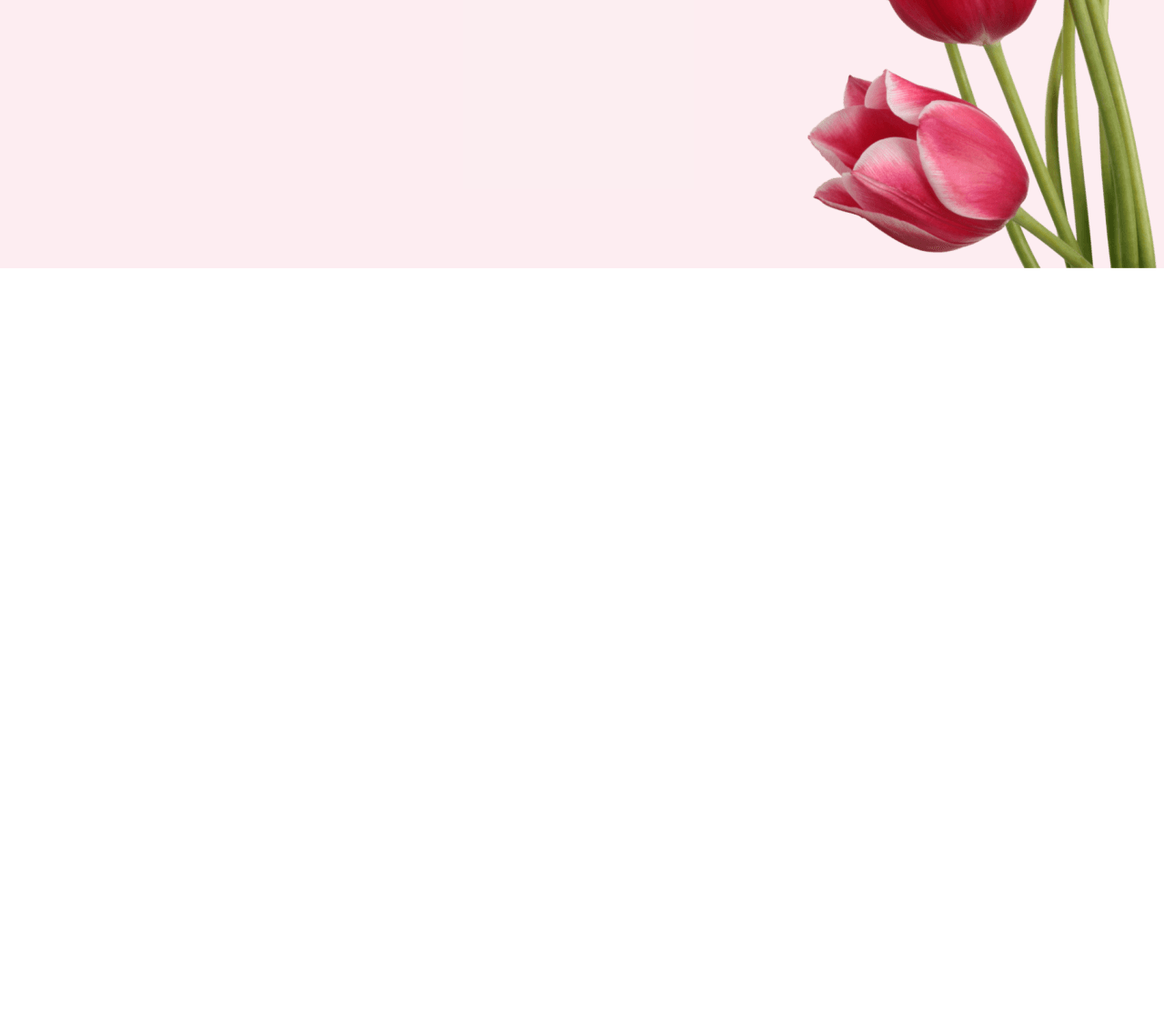
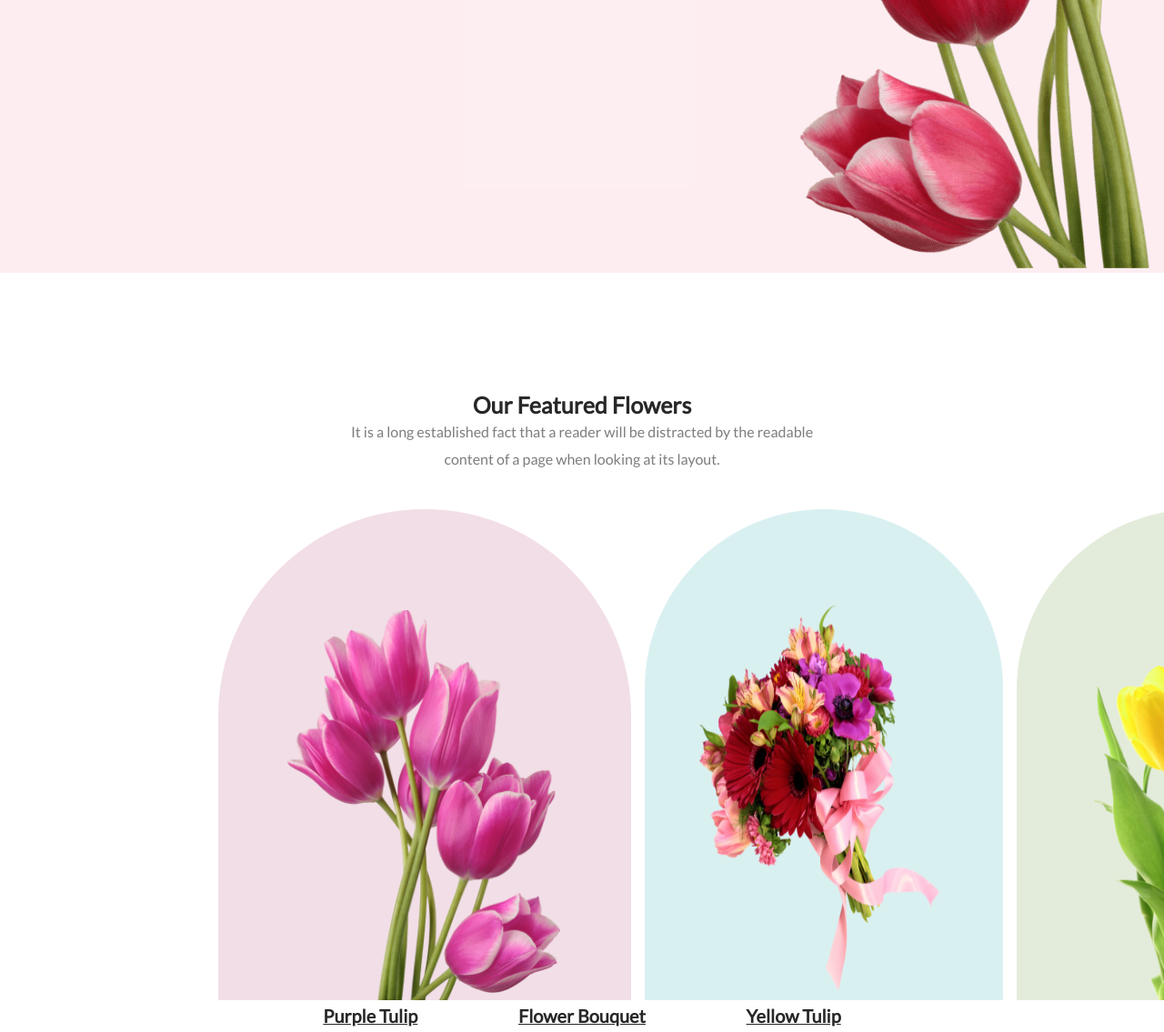
Before and after one commit to Rabeyaboshri/flower-shop-assignment1, a plain HTML site: page index.html in a window 1280 px wide. Shown: the part 555-1690 px from the top of the page at 91% size. Before the commit the page ends 855 px from the top, so only its background shows below. Drawn offline with nearby package versions, Linux system fonts and the light colour scheme.

Commit message:
added features section

```diff
--- a/index.html
+++ b/index.html
@@ -15,7 +15,7 @@
 
 <body>
   <section>
-    <header>
+    <header class="header">
         <div class="banner-container">
             <div class="banner-description">
                 <h2>Pick a flower on<br>Earth and you move <br>the farthest star</h2>
@@ -29,8 +29,27 @@
         </div>
   </section>
 
+
     </header>
     <main>
+        <section>
+            <div class="featured-section">
+            <h3 class="section-heading">Our Featured Flowers</h3>
+            <p class="section-description">It is a long established fact that a reader will be distracted by the readable <br> content of a page when looking at its layout.</p>
+            </div>
+                <div class="Feature">
+                    <img class="purple" src="./Flower Asset/pngwing 6.png" alt="">
+                    <img class="bouquet" src="./Flower Asset/pngwing 5.png" alt="">
+                    <img class="yellow" src="./Flower Asset/pngwing 7.png" alt="">
+                </div>
+                <div class="flowers-name">
+                    <h5>Purple Tulip</h5>
+                    <h5>Flower Bouquet</h5>
+                    <h5>Yellow Tulip</h5>
+                </div>
+
+
+        </section>
 
     </main>
     <footer>
--- a/styles.css
+++ b/styles.css
@@ -7,20 +7,44 @@
 body {
     font-family: 'Lato', sans-serif;
     font-family: 'Open Sans', sans-serif;
-    /* font-family: 'Work Sans', sans-serif; */
+}
+
+.section-heading {
+    color: #272727;
+    text-align: center;
+    font-family: Lato;
+    font-size: 25px;
+    font-weight: 700;
+}
+
+.section-description {
+    color: rgba(39, 39, 39, 0.60);
+    text-align: center;
+    font-family: Lato;
+    font-size: 16px;
+    font-weight: 400;
+    line-height: 30px;
+    /* width: 590px; */
+}
+
+
+
+/* header related styles */
+.header {
+    background-color: rgba(229, 84, 115, 0.1);
+
 }
 
 .banner-container {
-    width: 1530px;
-    height: 850px;
     display: flex;
     justify-content: space-around;
-    background: rgba(229, 84, 115, 0.10);
+
 }
 
 .banner-description {
     margin-left: 150px;
     margin-top: 190px;
+    max-width: 700px;
 }
 
 .banner-description h2 {
@@ -31,8 +55,9 @@ body {
 
 }
 
+
 .banner-img {
-    margin: 50px 100px 0px 0px;
+    margin: 50px 70px 0px 0px;
 }
 
 .banner-description p {
@@ -41,15 +66,12 @@ body {
     font-size: 16px;
     font-style: normal;
     font-weight: 400;
-
     margin: 30px 0px 30px 0px;
 
 }
 
 .banner-description button {
-    display: inline-flex;
     padding: 20px 30px;
-    align-items: flex-start;
     gap: 10px;
     border-radius: 8px;
     background: #E55473;
@@ -57,3 +79,59 @@ body {
     font-size: 20px;
     font-weight: 700;
 }
+
+/* body related styles */
+
+.featured-section {
+    padding-top: 130px;
+    padding-bottom: 40px;
+}
+
+.purple {
+    border-radius: 300px 300px 0px 0px;
+    background: rgba(167, 33, 98, 0.15);
+    width: 300px;
+    height: 430px;
+    padding: 110px 78px 0px 76px;
+    /* margin: 0px 15px 0px 240px ; */
+    margin-right: 15px;
+    margin-left: 240px;
+}
+
+.bouquet {
+    border-radius: 300px 300px 0px 0px;
+    background: rgba(5, 151, 160, 0.15);
+    width: 300px;
+    height: 430px;
+    padding: 100px 47px 10px 47px;
+    margin-right: 15px;
+
+}
+
+.yellow {
+    border-radius: 300px 300px 0px 0px;
+    background: rgba(71, 125, 17, 0.15);
+    width: 300px;
+    height: 430px;
+    padding: 110px 55px 0px 55px;
+    margin-right: 240px;
+}
+
+.Feature {
+    display: flex;
+    justify-content: space-around;
+    /* gap: 10px; */
+}
+
+.flowers-name {
+    color: #272727;
+    display: flex;
+    justify-content: space-around;
+    text-align: center;
+    font-family: Lato;
+    font-size: 24px;
+    font-weight: 700;
+    line-height: 35px;
+    text-decoration-line: underline;
+    margin: 0px 300px 0px 300px;
+}
```
